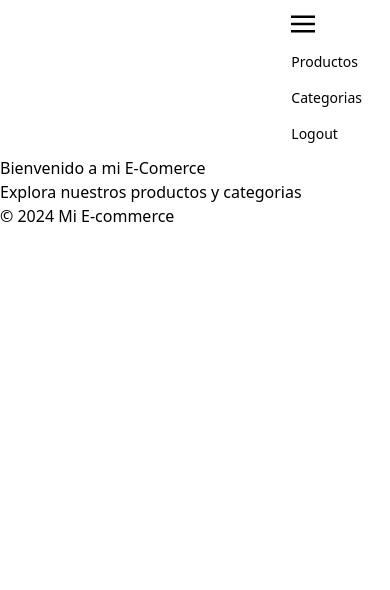
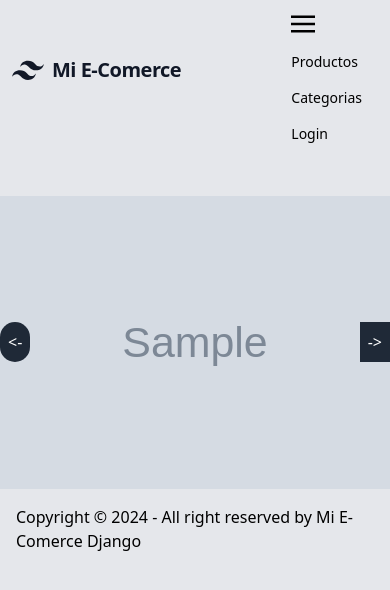
Before and after one commit to KristianRincon/e-comerce, a Django app: page / in a window 390 px wide, after a click that opens the changed part. Shown: the top 590 px of the page. Run offline with Django 5.2, Linux system fonts and the light colour scheme; tables that the repository leaves empty hold one stand-in row (values such as "Sample post"); grey boxes marked "Sample" are stand-in pictures.

Commit message:
Agregando un carousel de productos en el home

```diff
--- a/ecomerce/settings.py
+++ b/ecomerce/settings.py
@@ -120,6 +120,7 @@
 
 STATIC_URL = 'static/'
 
+
 # Añadir configuraciones para archivos de medios
 MEDIA_URL = '/media/'
 MEDIA_ROOT = os.path.join(BASE_DIR, 'media')
--- a/store/views.py
+++ b/store/views.py
@@ -2,7 +2,8 @@
 from .models import Product, Category
 
 def home(request):
-    return render(request, 'home.html')
+    products = Product.objects.all()
+    return render(request, 'home.html', {'products': products})
 
 def product_list(request):
     products = Product.objects.all()
--- a/templates/base.html
+++ b/templates/base.html
@@ -6,73 +6,24 @@
     <title>{% block title %}E-commerce{% endblock %}</title>
     <link href="https://unpkg.com/tailwindcss@^1.0/dist/tailwind.min.css" rel="stylesheet">
 </head>
-<body>
+<body class="bg-gray-200">
     <header>
-        <nav class="flex items-center justify-between flex-wrap bg-teal-500 p-3">
-            <div class="flex items-center flex-shrink-0 text-white mr-6">
-              <svg class="fill-current h-8 w-8 mr-2" width="54" height="54" viewBox="0 0 54 54" xmlns="http://www.w3.org/2000/svg">
-                <path d="M13.5 22.1c1.8-7.2 6.3-10.8 13.5-10.8 10.8 0 12.15 8.1 17.55 9.45 3.6.9 6.75-.45 9.45-4.05-1.8 7.2-6.3 10.8-13.5 10.8-10.8 0-12.15-8.1-17.55-9.45-3.6-.9-6.75.45-9.45 4.05zM0 38.3c1.8-7.2 6.3-10.8 13.5-10.8 10.8 0 12.15 8.1 17.55 9.45 3.6.9 6.75-.45 9.45-4.05-1.8 7.2-6.3 10.8-13.5 10.8-10.8 0-12.15-8.1-17.55-9.45-3.6-.9-6.75.45-9.45 4.05z"/>
-              </svg>
-              <span class="font-semibold text-xl tracking-tight">Mi E-Comerce</span>
-            </div>
-            <div class="block lg:hidden">
-              <input type="checkbox" id="menu-toggle" class="hidden">
-              <label for="menu-toggle" class="menu-icon block cursor-pointer">
-                <svg class="fill-current h-6 w-6" viewBox="0 0 20 20" xmlns="http://www.w3.org/2000/svg">
-                  <title>Menu</title>
-                  <path d="M0 3h20v2H0V3zm0 6h20v2H0V9zm0 6h20v2H0v-2z"/>
-                </svg>
-              </label>
-              <div class="menu hidden lg:flex lg:items-center lg:w-auto">
-                <div class="text-sm lg:flex-grow">
-                  <a href="{% url 'product_list' %}" class="block mt-4 lg:inline-block lg:mt-0 text-teal-200 hover:text-white mr-4">
-                    Productos
-                  </a>
-                  <a href="{% url 'category_list' %}" class="block mt-4 lg:inline-block lg:mt-0 text-teal-200 hover:text-white mr-4">
-                    Categorias
-                  </a>
-                  <form id="logout-form" method="post" action="{% url 'logout' %}" class="block mt-4 lg:inline-block lg:mt-0 text-teal-200 hover:text-white mr-4>
-                    {% csrf_token %}
-                    <button type="submit">Logout</button>
-                </form>
-                </div>
-              </div>
-            </div>
-            <div class="hidden lg:flex lg:items-center lg:w-auto">
-              <div class="text-sm lg:flex-grow">
-                <a href="{% url 'product_list' %}" class="block mt-4 lg:inline-block lg:mt-0 text-teal-200 hover:text-white mr-4">
-                  Productos
-                </a>
-                <a href="{% url 'category_list' %}" class="block mt-4 lg:inline-block lg:mt-0 text-teal-200 hover:text-white mr-4">
-                  Categorias
-                </a>
-                <form id="logout-form" method="post" action="{% url 'logout' %}" class="block mt-4 lg:inline-block lg:mt-0 text-teal-200 hover:text-white mr-4">
-                  {% csrf_token %}
-                  <button type="submit">Logout</button>
-              </form>
-              </div>
-            </div>
-          </nav>
-
-          <style>
-            /* Estilos para el menú hamburguesa */
-            .menu-icon {
-              cursor: pointer;
-            }
-            .menu {
-              display: none;
-            }
-            #menu-toggle:checked + .menu-icon + .menu {
-              display: block;
-            }
-          </style>
+          {% include 'navbar.html' %}
 
     </header>
     <main>
-        {% block content %}{% endblock %}
+      {% block content %}{% endblock %}
+
     </main>
-    <footer>
-        <p>&copy; 2024 Mi E-commerce</p>
+
+    <footer class="footer footer-center bg-base-300 text-base-content p-4">
+      <aside>
+        <p>Copyright © <span id="currentYear"></span> - All right reserved by Mi E-Comerce Django</p>
+      </aside>
     </footer>
+
+    <script>
+      document.getElementById('currentYear').textContent = new Date().getFullYear();
+    </script>
 </body>
 </html>
--- a/templates/home.html
+++ b/templates/home.html
@@ -5,6 +5,49 @@
 {% endblock title %}
 
 {% block content %}
-    <h2>Bienvenido a mi E-Comerce</h2>
-    <p>Explora nuestros productos y categorias</p>
+<div class="container mx-auto mt-10">
+    <div class="relative overflow-hidden">
+        <!-- Carousel Wrapper -->
+        <div class="carousel flex transition-transform duration-500 relative">
+            {% for product in products %}
+
+            <div class="min-w-full">
+                <img src="{% if product.image %}
+                {{ product.image.url }} {% else %} https://dummyimage.com/720x400
+                {% endif %}" class="w-full" alt="Wild Landscape">
+            </div>
+            {% endfor %}
+
+        </div>
+        <!-- Controls -->
+        <button class="absolute top-1/2 left-0 transform -translate-y-1/2 bg-gray-800 text-white p-2 rounded-full" onclick="prevSlide()">
+            <-
+        </button>
+        <button class="absolute top-1/2 right-0 transform -translate-y-1/2 bg-gray-800 text-white p-2" onclick="nextSlide()">
+            ->
+        </button>
+    </div>
+</div>
+
+<script>
+    // JavaScript for slide control (Optional)
+    let currentIndex = 0;
+    const slides = document.querySelectorAll('.carousel > div');
+    const totalSlides = slides.length;
+
+    function updateCarousel() {
+        const offset = -currentIndex * 100;
+        document.querySelector('.carousel').style.transform = `translateX(${offset}%)`;
+    }
+
+    function prevSlide() {
+        currentIndex = (currentIndex > 0) ? currentIndex - 1 : totalSlides - 1;
+        updateCarousel();
+    }
+
+    function nextSlide() {
+        currentIndex = (currentIndex + 1) % totalSlides;
+        updateCarousel();
+    }
+</script>
 {% endblock content %}
--- /dev/null
+++ b/templates/navbar.html
@@ -0,0 +1,82 @@
+<header>
+<nav class="flex items-center justify-between flex-wrap bg-teal-500 p-3">
+    <div class="flex items-center flex-shrink-0 text-white mr-6">
+    <a href="/" class="flex title-font font-medium items-center text-gray-900 mb-4 md:mb-0">
+      <svg class="fill-current h-8 w-8 mr-2" width="54" height="54" viewBox="0 0 54 54" xmlns="http://www.w3.org/2000/svg">
+        <path d="M13.5 22.1c1.8-7.2 6.3-10.8 13.5-10.8 10.8 0 12.15 8.1 17.55 9.45 3.6.9 6.75-.45 9.45-4.05-1.8 7.2-6.3 10.8-13.5 10.8-10.8 0-12.15-8.1-17.55-9.45-3.6-.9-6.75.45-9.45 4.05zM0 38.3c1.8-7.2 6.3-10.8 13.5-10.8 10.8 0 12.15 8.1 17.55 9.45 3.6.9 6.75-.45 9.45-4.05-1.8 7.2-6.3 10.8-13.5 10.8-10.8 0-12.15-8.1-17.55-9.45-3.6-.9-6.75.45-9.45 4.05z"/>
+      </svg>
+      <span class="font-semibold text-xl tracking-tight">Mi E-Comerce</span>
+    </a>
+    </div>
+    <div class="block lg:hidden">
+      <input type="checkbox" id="menu-toggle" class="hidden">
+      <label for="menu-toggle" class="menu-icon block cursor-pointer">
+        <svg class="fill-current h-6 w-6" viewBox="0 0 20 20" xmlns="http://www.w3.org/2000/svg">
+          <title>Menu</title>
+          <path d="M0 3h20v2H0V3zm0 6h20v2H0V9zm0 6h20v2H0v-2z"/>
+        </svg>
+      </label>
+      <div class="menu hidden lg:flex lg:items-center lg:w-auto">
+        <div class="text-sm lg:flex-grow">
+          <a href="{% url 'product_list' %}" class="block mt-4 lg:inline-block lg:mt-0 text-teal-200 hover:text-white mr-4">
+            Productos
+          </a>
+          <a href="{% url 'category_list' %}" class="block mt-4 lg:inline-block lg:mt-0 text-teal-200 hover:text-white mr-4">
+            Categorias
+          </a>
+          {% if not request.user.is_authenticated %}
+          <a href="{% url 'login' %}" class="block mt-4 lg:inline-block lg:mt-0 text-teal-200 hover:text-white mr-4">
+            Login
+          </a>
+          {% else %}
+          <a href="{% url 'profile' %}" class="block mt-4 lg:inline-block lg:mt-0 text-teal-200 hover:text-white mr-4">
+            Profile
+          </a>
+          <form id="logout-form" method="post" action="{% url 'logout' %}" class="block mt-4 lg:inline-block lg:mt-0 text-teal-200 hover:text-white mr-4>
+            {% csrf_token %}
+            <button type="submit">Logout</button>
+        </form>
+          {% endif %}
+
+        </div>
+      </div>
+    </div>
+    <div class="hidden lg:flex lg:items-center lg:w-auto">
+      <div class="text-sm lg:flex-grow">
+        <a href="{% url 'product_list' %}" class="block mt-4 lg:inline-block lg:mt-0 text-teal-200 hover:text-white mr-4">
+          Productos
+        </a>
+        <a href="{% url 'category_list' %}" class="block mt-4 lg:inline-block lg:mt-0 text-teal-200 hover:text-white mr-4">
+          Categorias
+        </a>
+        {% if not request.user.is_authenticated %}
+        <a href="{% url 'login' %}" class="block mt-4 lg:inline-block lg:mt-0 text-teal-200 hover:text-white mr-4">
+            Login
+          </a>
+        {% else %}
+        <a href="{% url 'profile' %}" class="block mt-4 lg:inline-block lg:mt-0 text-teal-200 hover:text-white mr-4">
+            Profile
+          </a>
+        <form id="logout-form" method="post" action="{% url 'logout' %}" class="block mt-4 lg:inline-block lg:mt-0 text-teal-200 hover:text-white mr-4">
+            {% csrf_token %}
+            <button type="submit">Logout</button>
+        </form>
+        {% endif %}
+
+
+      </div>
+    </div>
+  </nav>
+</header>
+  <style>
+    /* Estilos para el menú hamburguesa */
+    .menu-icon {
+      cursor: pointer;
+    }
+    .menu {
+      display: none;
+    }
+    #menu-toggle:checked + .menu-icon + .menu {
+      display: block;
+    }
+  </style>
```
Also changed, not shown: ecomerce/urls.py (line endings or trailing spaces), media/product_images/Designer_2.webp (added), static/teni.webp (added).
